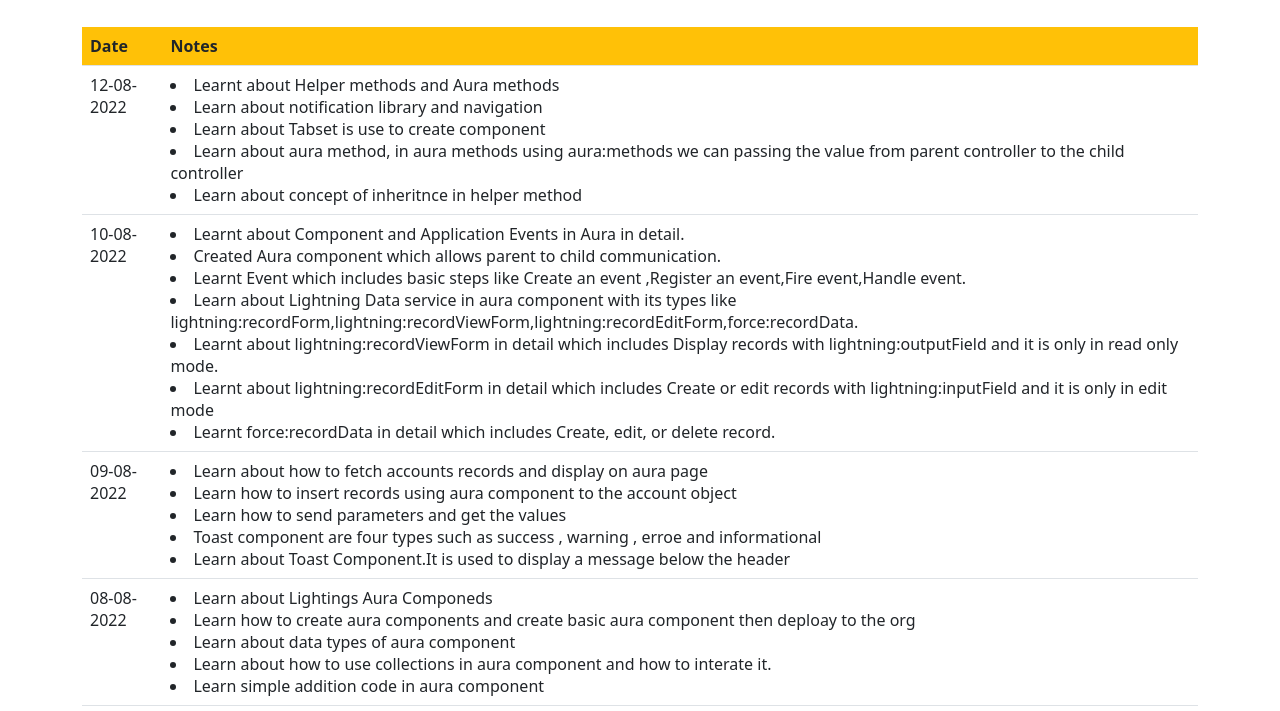
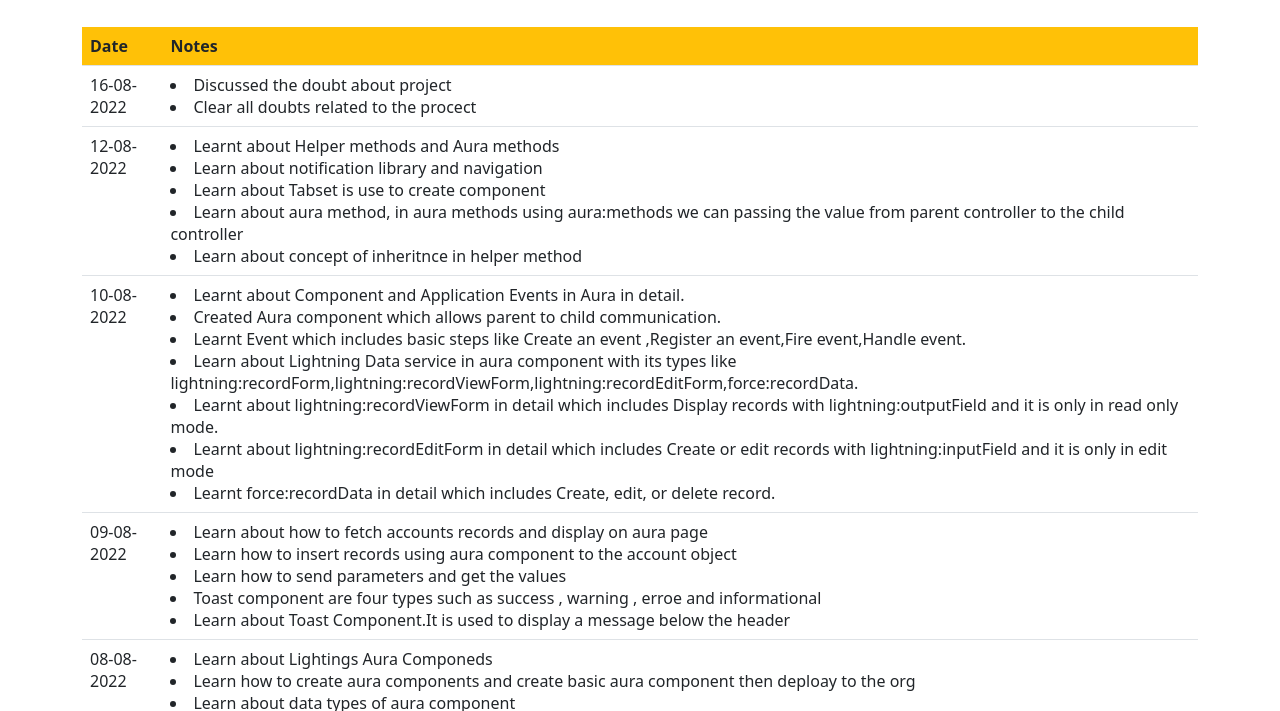
Before and after one commit to lucky-mrk/lucky-mrk.github.io, a plain HTML site: page Journal.html in a window 1280 px wide. Shown: the part 53-764 px from the top of the page. Drawn offline with nearby package versions, Linux system fonts and the light colour scheme.

Commit message:
Add files via upload

```diff
--- a/Journal.html
+++ b/Journal.html
@@ -17,6 +17,14 @@
 				</tr>
 			</thead>
 			<tbody>
+			<tr>
+				<td>16-08-2022</td>
+				<td>
+				<li>Discussed the doubt about project</li>
+				<li>Clear all doubts related to the procect</li>
+
+				</td>
+			</tr>
 			<tr>
 				<td>12-08-2022</td>
 				<td>
```
